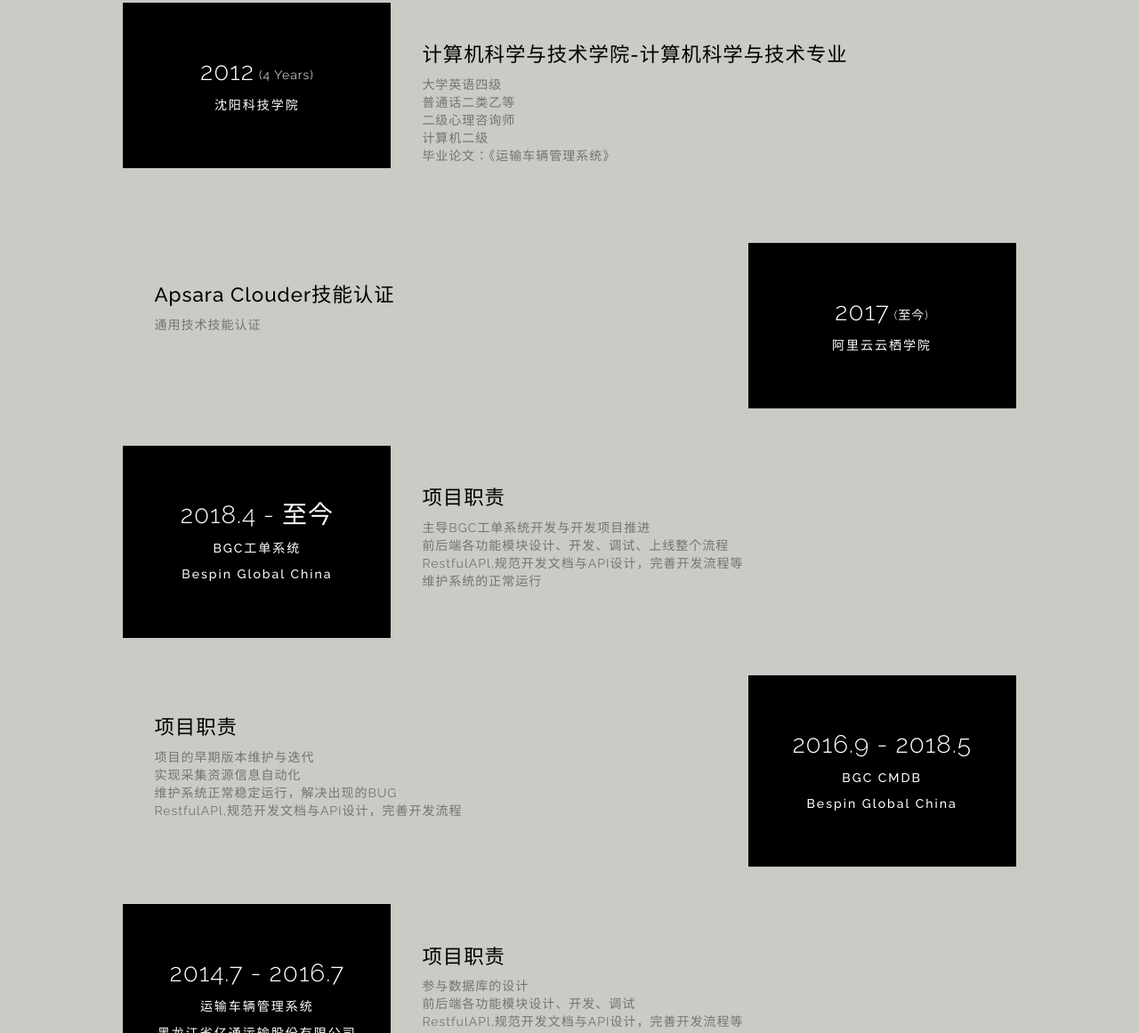
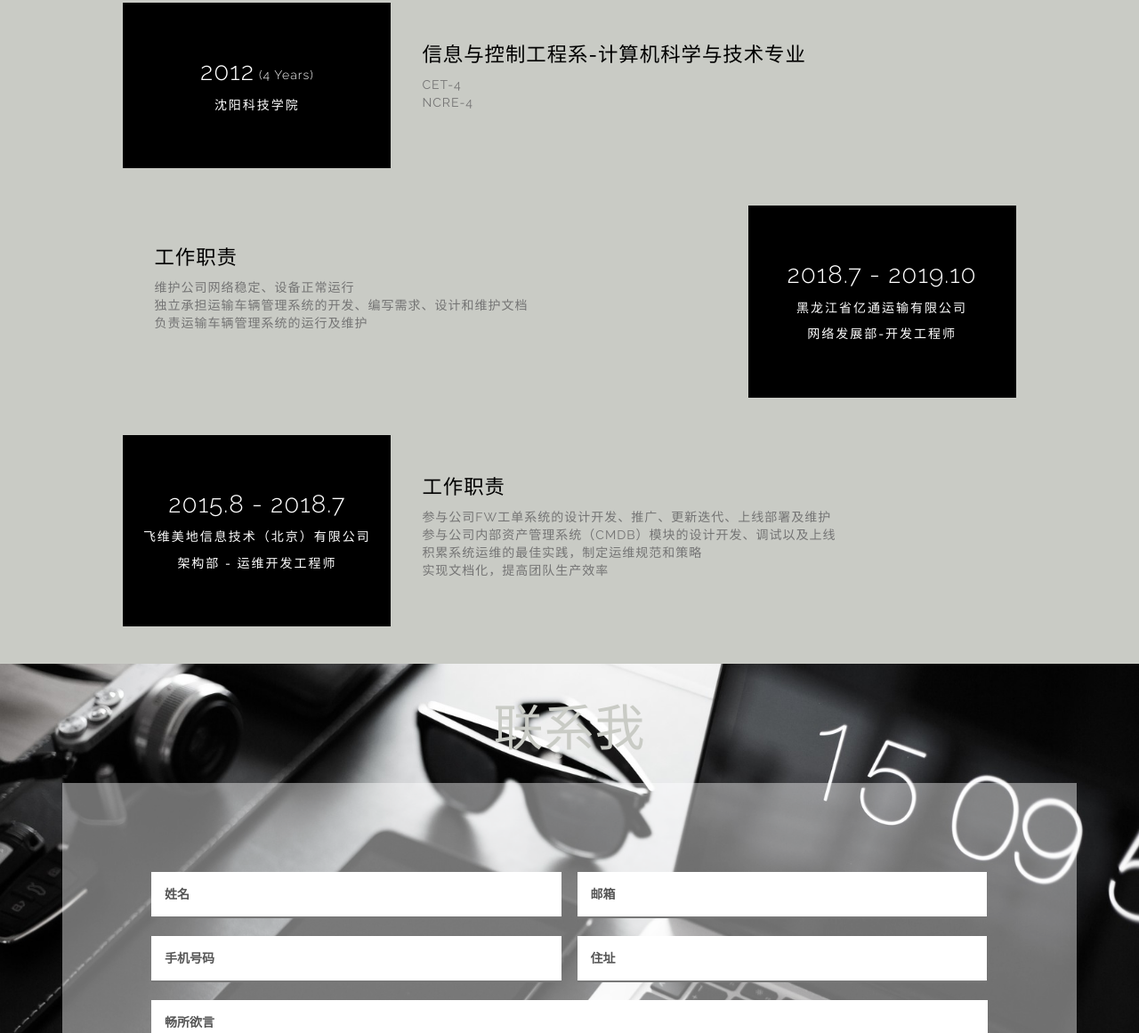
Before and after one commit to XuLaoGen/Vitae, a plain HTML site: page index.html in a window 1280 px wide. Shown: the part 2320-3481 px from the top of the page at 89% size. Drawn offline with nearby package versions, Linux system fonts and the light colour scheme.

Commit message:
Update index.html

```diff
--- a/index.html
+++ b/index.html
@@ -82,7 +82,7 @@ Smartphone Compatible web template, free webdesigns for Nokia, Samsung, LG, Sony
 						<div class="banner_text_w3layouts">
 							<h3>python developer</h3>
 							<span> </span>
-							<p>python 运维架构师</p>
+							<p>python开发</p>
 						</div>
 					</li>
 				</ul>
@@ -106,7 +106,7 @@ Smartphone Compatible web template, free webdesigns for Nokia, Samsung, LG, Sony
 				</div>
 				<div class="col-md-8 col-sm-8 about-right wthree">
 					<h2>Hi, i'm <span>DerrickWilliams </span></h2>
-					<h4>python developer 运维架构师</h4>
+					<h4>python开发</h4>
 					<ul class="address">
 						<li>
 							<ul class="agileits-address-text ">
@@ -258,71 +258,44 @@ Smartphone Compatible web template, free webdesigns for Nokia, Samsung, LG, Sony
 						<h5>沈阳科技学院</h5>
 					</div>
 					<div class="experience-right">
-						<h4>计算机科学与技术学院-计算机科学与技术专业</h4>
-						<p>大学英语四级 </p><p>普通话二类乙等</p><p> 二级心理咨询师</p><p>计算机二级</p> <p>毕业论文：《运输车辆管理系统》</p>
+						<h4>信息与控制工程系-计算机科学与技术专业</h4>
+						<p>CET-4 </p><p>NCRE-4</p>
 					</div>
 					<div class="clearfix"> </div>
 				</div>
 				<div class="experience-grids experience-grids-btm">
 					<div class="experience-left">
-						<h6>2017<span>(至今)</span></h6>
-						<h5> 阿里云云栖学院</h5>
+						<h6>2018.7 - 2019.10</h6>
+						<h5>黑龙江省亿通运输有限公司</h5>
+						<h5>网络发展部-开发工程师</h5>
 					</div>
 					<div class="experience-right">
-						<h4>Apsara Clouder技能认证</h4>
+						<h4>工作职责</h4>
 
-						<p>通用技术技能认证
+						<p>维护公司网络稳定、设备正常运行
 						</p>
+						<p>独立承担运输车辆管理系统的开发、编写需求、设计和维护文档</p>
+						<p>负责运输车辆管理系统的运行及维护</p>
 					</div>
 					<div class="clearfix"> </div>
 				</div>
 				<div class="experience-grids w3-agileits">
 				<div class="experience-left">
-					<h6>2018.4 - 至今</h6>
-					<h5>BGC工单系统</h5>
-					<h5>Bespin Global China</h5>
+					<h6>2015.8 - 2018.7</h6>
+					<h5>飞维美地信息技术（北京）有限公司</h5>
+					<h5>架构部 - 运维开发工程师</h5>
 				</div>
 				<div class="experience-right">
-					<h4><span>项目职责</span></h4>
-					<p>主导BGC工单系统开发与开发项目推进</p>
-					<p>前后端各功能模块设计、开发、调试、上线整个流程</p>
-					<p>RestfulAPl,规范开发文档与API设计，完善开发流程等</p>
-					<p>维护系统的正常运行</p>
+					<h4><span>工作职责</span></h4>
+					<p>参与公司FW工单系统的设计开发、推广、更新迭代、上线部署及维护</p>
+					<p>参与公司内部资产管理系统（CMDB）模块的设计开发、调试以及上线</p>
+					<p>积累系统运维的最佳实践，制定运维规范和策略</p>
+					<p>实现文档化，提高团队生产效率</p>
 				</div>
 				<div class="clearfix"> </div>
 			</div>
 
-					<div class="experience-grids experience-grids-btm">
-					<div class="experience-left">
-						<h6>2016.9 - 2018.5</h6>
-						<h5>BGC CMDB </h5>
-						<h5>Bespin Global China</h5>
-					</div>
-					<div class="experience-right">
-						<h4><span>项目职责</span></h4>
-						<p>项目的早期版本维护与迭代</p>
-						<p>实现采集资源信息自动化</p>
-						<p>维护系统正常稳定运行，解决出现的BUG</p>
-						<p>RestfulAPl,规范开发文档与API设计，完善开发流程</p>
-					</div>
-					<div class="clearfix"> </div>
-				</div>
-					<div class="clearfix"> </div>
-				</div>
-								<div class="experience-grids w3-agileits">
-				<div class="experience-left">
-					<h6>2014.7 - 2016.7</h6>
-					<h5>运输车辆管理系统</h5>
-					<h5>黑龙江省亿通运输股份有限公司</h5>
-				</div>
-				<div class="experience-right">
-					<h4><span>项目职责</span></h4>
-					<p>参与数据库的设计</p>
-					<p>前后端各功能模块设计、开发、调试</p>
-					<p>RestfulAPl,规范开发文档与API设计，完善开发流程等</p>
-					<p>维护系统的正常运行</p>
-				</div>
-				<div class="clearfix"> </div>
+
 			</div>
 			</div>
 		</div>
```
